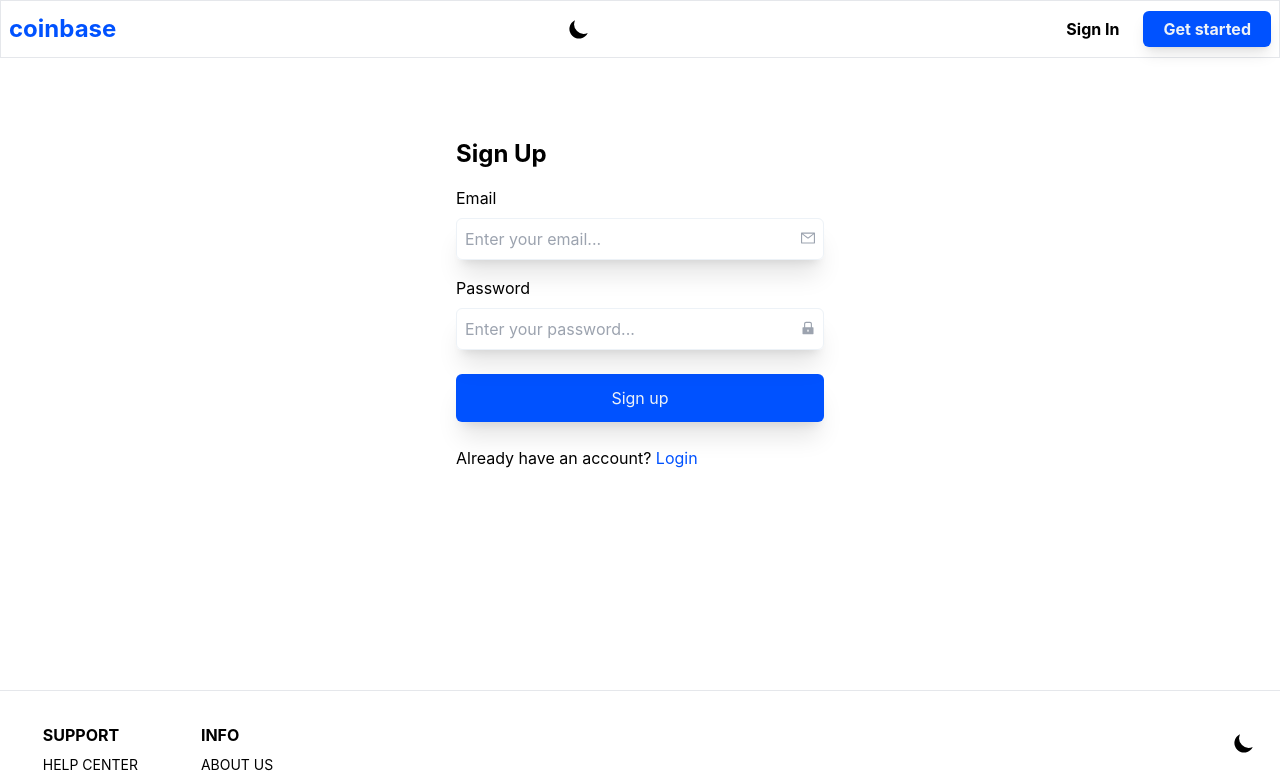
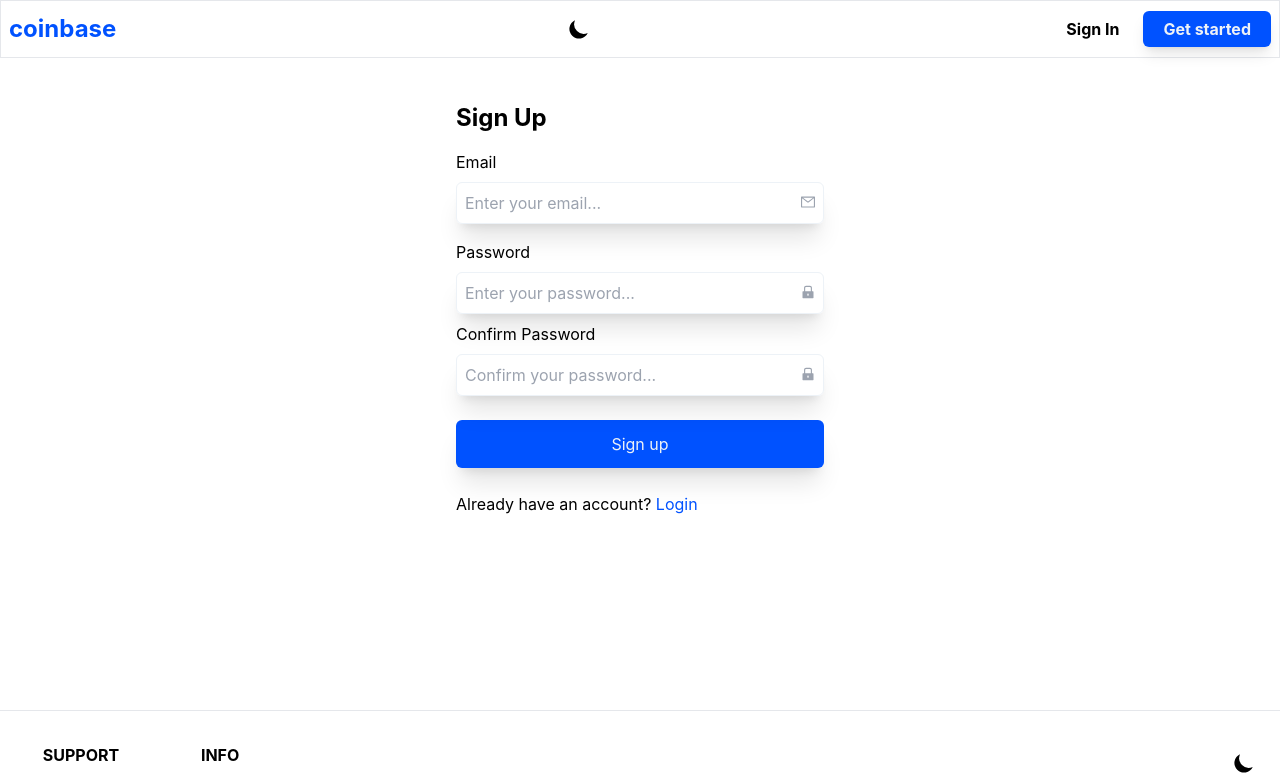
Before and after one commit to KevinStolk/coinbase-clone, a React (Vite) app: page /signup in a window 1280 px wide. Shown: the top 777 px of the page. Built offline with nearby package versions, Linux system fonts and the light colour scheme; no server answers; the HTML template or start-up script is replaced by a standard one.

Commit message:
fixed more build errors

```diff
--- a/package.json
+++ b/package.json
@@ -24,6 +24,7 @@
     "yup": "^1.0.0"
   },
   "devDependencies": {
+    "@types/dompurify": "^2.4.0",
     "@types/react": "^18.0.26",
     "@types/react-dom": "^18.0.9",
     "@vitejs/plugin-react-swc": "^3.0.0",
--- a/src/pages/CoinPage.tsx
+++ b/src/pages/CoinPage.tsx
@@ -43,6 +43,7 @@ interface ICoinPage {
     }
     market_cap_rank: number
     hashing_algorithm: string
+    tickers: [{}]
     liquidity_score: number
 }
 
--- a/src/pages/auth/SignUp.tsx
+++ b/src/pages/auth/SignUp.tsx
@@ -22,7 +22,7 @@ const SignUp = () => {
         password: yup.string().min(4).max(20).required('Password is required'),
         confirmPassword: yup
             .string()
-            .oneOf([yup.ref('password'), null], "Passwords Don't Match")
+            .oneOf([yup.ref('password'), ''], "Passwords Don't Match")
             .required('Password is required'),
     })
 
@@ -46,8 +46,7 @@ const SignUp = () => {
     }
 
     return (
-        <div>
-            <div className="max-w-[400px] mx-auto min-h-[600px] px-4 py-20">
+        <div className="max-w-[400px] mx-auto min-h-[600px]  my-5 px-4 py-6">
             <h1 className="text-2xl font-bold">Sign Up</h1>
             {error ? <p className="bg-red-500 p-3 my-2">{error}</p> : null}
             <form onSubmit={handleSubmit(onSubmit)}>
@@ -58,6 +57,7 @@ const SignUp = () => {
                             className="w-full p-2 bg-primary border border-input rounded-md"
                             type="email"
                             placeholder="Enter your email..."
+                            required
                             {...register('email')}
                         />
                         <AiOutlineMail className="absolute right-2 top-3 text-gray-400" />
@@ -73,12 +73,27 @@ const SignUp = () => {
                             className="w-full p-2 bg-primary border border-input rounded-md"
                             type="password"
                             placeholder="Enter your password..."
+                            required
                             {...register('password')}
                         />
                         <AiFillLock className="absolute right-2 top-3 text-gray-400" />
                     </div>
                     <p className="text-red-500">
                         {errors.password?.message?.toString()}
+                    </p>
+                    <label>Confirm Password</label>
+                    <div className="my-2 w-full relative rounded-md shadow-xl">
+                        <input
+                            className="w-full p-2 bg-primary border border-input rounded-md"
+                            type="password"
+                            placeholder="Confirm your password..."
+                            required
+                            {...register('confirmPassword')}
+                        />
+                        <AiFillLock className="absolute right-2 top-3 text-gray-400" />
+                    </div>
+                    <p className="text-red-500">
+                        {errors.confirmPassword?.message?.toString()}
                     </p>
                 </div>
                 <button className="w-full my-2 p-3 bg-button text-btnText rounded-md shadow-xl">
@@ -92,7 +107,6 @@ const SignUp = () => {
                 </Link>
             </p>
         </div>
-        </div>
     )
 }
 
```
Also changed, not shown: 1 other file (tests, documents, lock files or other folders). Lines whose indentation alone changed are shown as unchanged.
